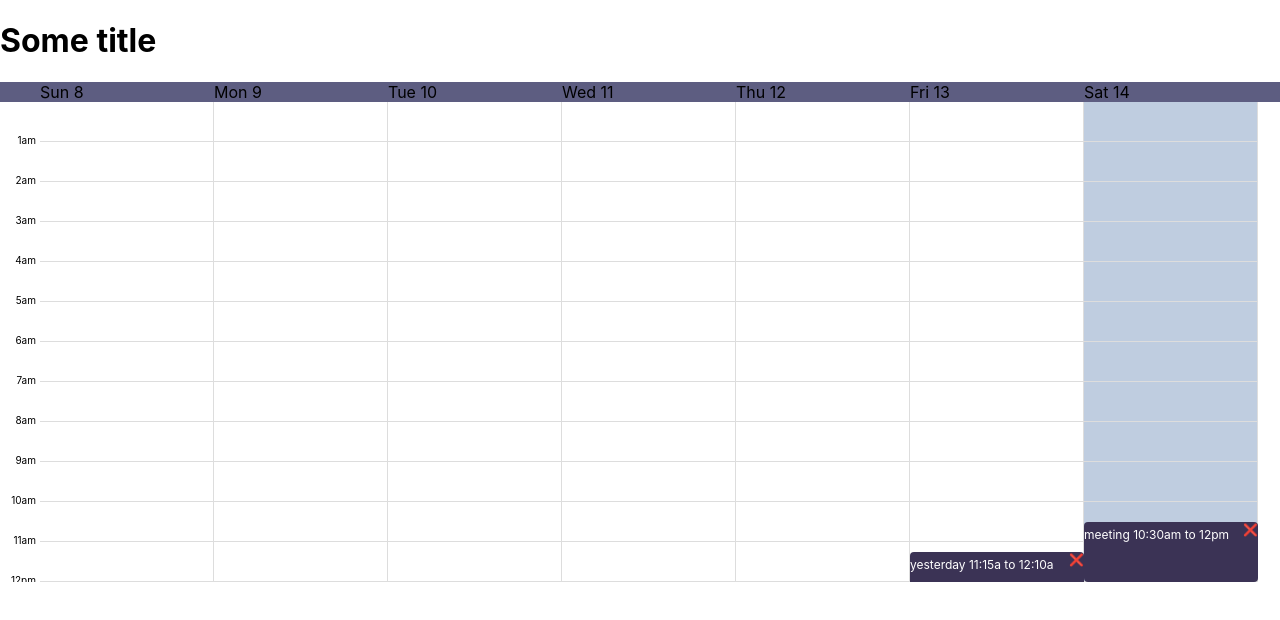
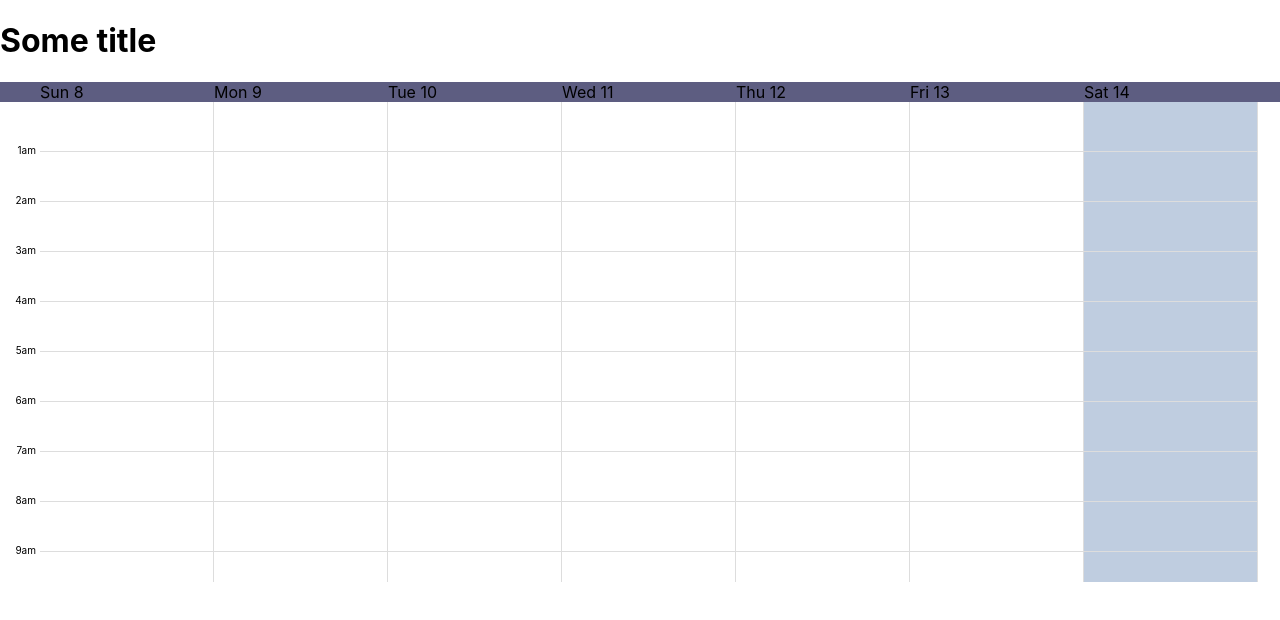
Before and after one commit to hmassad/smarty-calendar, a React (Create React App) app: page / in a window 1280 px wide. Shown: the top 620 px of the page. Built offline with nearby package versions, Linux system fonts and the light colour scheme.

Commit message:
fixed dragging elements at the bottom performance improvement while dragging

```diff
--- a/src/App.js
+++ b/src/App.js
@@ -62,7 +62,7 @@ function App() {
   return (<>
     <h1>Some title</h1>
     <Calendar currentDate={currentDate} timeZone={timeZone} events={events} onCreate={handleCreate} onChange={handleChange} onDelete={handleDelete}
-      style={{height: 500}} pixelsPerHour={40} minHour={0} maxHour={24}/>
+      style={{height: 500}} pixelsPerHour={50} minHour={0} maxHour={24}/>
   </>)
 }
 
--- a/src/Calendar.js
+++ b/src/Calendar.js
@@ -1,4 +1,4 @@
-import React, { useCallback, useEffect, useRef, useState } from 'react';
+import React, { useCallback, useEffect, useMemo, useRef, useState } from 'react';
 import moment from 'moment-timezone';
 import './Calendar.css'
 
@@ -57,7 +57,7 @@ const unselectText = () => {
 };
 
 const DAY_MIN_WIDTH_PX = 60;
-const STEP_MINUTES = 10;
+const STEP_MINUTES = 5;
 
 const DragAction = {
   CREATE: 'CERATE',
@@ -155,10 +155,10 @@ const Calendar = ({ currentDate, timeZone, minHour = 0, maxHour = 24, pixelsPerH
           const minStart = eventDay.clone().add(minHour, 'hours');
           const maxStart = eventDay.clone().add(maxHour, 'hours').subtract(durationMinutes, 'minutes');
           let newStart = calcDateFromPixels(eventDay.toDate(), timeZone, top - dragContextRef.current.offsetY, pixelsPerHour);
-          if (moment(newStart).isAfter(maxStart)) {
+          if (moment(newStart).isBefore(minStart)) {
+            newStart = minStart.toDate();
+          } else if (moment(newStart).isAfter(maxStart)) {
             newStart = maxStart.toDate();
-          } else if (moment(newStart).isBefore(minStart)) {
-            newStart = minStart.toDate();
           }
           let newEnd = moment(newStart).add(durationMinutes, 'minutes').toDate();
           return {
@@ -188,8 +188,8 @@ const Calendar = ({ currentDate, timeZone, minHour = 0, maxHour = 24, pixelsPerH
         case DragAction.CHANGE_END:
           setDragEvent(prev => {
             const eventDay = moment(prev.start).tz(timeZone).startOf('days');
+            const minEnd = moment(prev.start).add(STEP_MINUTES, 'minutes');
             const maxEnd = eventDay.clone().add(maxHour, 'hours');
-            const minEnd = moment(prev.start).add(STEP_MINUTES, 'minutes');
             let newEnd = calcDateFromPixels(eventDay.toDate(), timeZone, top - dragContextRef.current.offsetY, pixelsPerHour);
             if (moment(newEnd).isBefore(minEnd)) {
               newEnd = minEnd.toDate();
@@ -203,7 +203,7 @@ const Calendar = ({ currentDate, timeZone, minHour = 0, maxHour = 24, pixelsPerH
           });
           break;
         default:
-        break;
+          break;
     }
   }, [maxHour, minHour, pixelsPerHour, timeZone]);
 
@@ -222,10 +222,6 @@ const Calendar = ({ currentDate, timeZone, minHour = 0, maxHour = 24, pixelsPerH
       top > (maxHour - minHour) * pixelsPerHour) {
       return;
     }
-    // adjust top to 5 min intervals
-    // TODO correct top to make it 5 min not 4, transform into time domain here before calculations
-    const step = minutesToPixels(STEP_MINUTES, pixelsPerHour);
-    top = step * Math.floor(top / step);
 
     const day = moment(currentDate).tz(timeZone).startOf('week').add(Math.floor(left / dayWidth), 'days').toDate();
 
@@ -239,8 +235,27 @@ const Calendar = ({ currentDate, timeZone, minHour = 0, maxHour = 24, pixelsPerH
     const eventUnderCursor = events.find(event => !event.allDay && event.start.getTime() <= dateUnderCursor.getTime() && event.end.getTime() >= dateUnderCursor.getTime());
     if (eventUnderCursor) {
       const eventTop = calcTop(eventUnderCursor.start, timeZone, minHour, pixelsPerHour);
-      const eventBottom = calcTop(eventUnderCursor.end, timeZone, minHour, pixelsPerHour);
-      const action = (top - eventTop < 5-2) ? DragAction.CHANGE_START : (eventBottom - top <= 5+2) ? DragAction.CHANGE_END : DragAction.MOVE;
+      const eventBottom = moment(eventUnderCursor.end).tz(timeZone).isSame(moment(eventUnderCursor.start).tz(timeZone), 'days') ?
+        calcTop(eventUnderCursor.end, timeZone, minHour, pixelsPerHour) :
+        hoursToPixels(maxHour - minHour, pixelsPerHour);
+      let action;
+      if (eventBottom - eventTop < 20) {
+        if (eventTop < 7) {
+          action = DragAction.CHANGE_END;
+        } else if ((maxHour - minHour) * pixelsPerHour - eventBottom < 5) {
+          action = DragAction.CHANGE_START;
+        } else {
+          action = DragAction.CHANGE_END;
+        }
+      } else {
+        if (top - eventTop < 5) {
+          action = DragAction.CHANGE_START;
+        } else if (eventBottom - top <= 5) {
+          action = DragAction.CHANGE_END;
+        } else {
+          action = DragAction.MOVE;
+        }
+      }
       const offsetY = action === DragAction.CHANGE_END ? top - eventBottom : top - eventTop;
 
       dragContextRef.current = ({
@@ -253,13 +268,19 @@ const Calendar = ({ currentDate, timeZone, minHour = 0, maxHour = 24, pixelsPerH
       });
       setOriginalDragEvent(eventUnderCursor);
     } else {
+      // adjust top to STEP_MINUTES intervals
+      // TODO correct top to make it 5 min not 4, transform into time domain here before calculations
+      const step = minutesToPixels(STEP_MINUTES, pixelsPerHour);
+      const newTop = step * Math.floor(top / step);
+      const newDateUnderCursor = calcDateFromPixels(day, timeZone, newTop, pixelsPerHour);
+
       dragContextRef.current = ({
         action: DragAction.CREATE,
         top
       });
       setDragEvent({
-        start: dateUnderCursor,
-        end: moment(dateUnderCursor).add(30, 'minutes').toDate(),
+        start: newDateUnderCursor,
+        end: moment(newDateUnderCursor).add(30, 'minutes').toDate(),
         summary: 'new event'
       });
     }
@@ -305,6 +326,53 @@ const Calendar = ({ currentDate, timeZone, minHour = 0, maxHour = 24, pixelsPerH
     onDelete && onDelete(event);
   }, [onDelete]);
 
+  const renderedDayEventContainer = useMemo(() => {
+    return weekDates(currentDate, timeZone).map(date => {
+      const isToday_ = isToday(date, timeZone);
+      return (
+        <div className='calendar__content__day__event__container'>
+          { generateArray(minHour, maxHour).map(hour => (
+            <div key={hour} className={`calendar__content__day__slot ${isToday_ ? 'today' : ''}`}
+              style={{top: hoursToPixels(hour - minHour, pixelsPerHour), height: hoursToPixels(1, pixelsPerHour)}}/>
+          ))}
+        </div>
+      );
+    })
+  }, [currentDate, maxHour, minHour, pixelsPerHour, timeZone]);
+
+  const renderedEvents = useMemo(() => {
+    return weekDates(currentDate, timeZone).map(date => {
+      const startOfDay = moment(date).tz(timeZone).startOf('days');
+      return events
+        .filter(event => event) // HACK hot reloader throws an error
+        .filter(event => !event.allDay)
+        .filter(event => !dragOriginalEvent || event !== dragOriginalEvent) // do not render event being dragged
+        .filter(event => startOfDay.isSame(moment(event.start).tz(timeZone), 'days'))
+        .filter(event => moment(event.start).tz(timeZone).hours() <= maxHour)
+        .filter(event =>
+          !moment(event.start).tz(timeZone).isSame(moment(event.end).tz(timeZone), 'days') ||
+          moment(event.start).tz(timeZone).hours() <= maxHour)
+        .map((event, index) => (
+            <div key={index} className='calendar__content__day__event' style={{
+              top: calcTop(event.start, timeZone, minHour, pixelsPerHour),
+              height: calcHeight(event.start, event.end, timeZone, maxHour, pixelsPerHour)}}
+              title={event.summary}
+            >
+              <div className='calendar__content__day__event__container'>
+                <div className='calendar__content__day__event__container__top' />
+                <div className='calendar__content__day__event__container__main'>
+                  {event.summary}
+                </div>
+                <div className='calendar__content__day__event__container__bottom' />
+              </div>
+              <div className='calendar__content__day__event__delete' onClick={() => handleDeleteEventClick(event)}>
+                ❌
+              </div>
+            </div>
+        ));
+    });
+  }, [currentDate, dragOriginalEvent, events, handleDeleteEventClick, maxHour, minHour, pixelsPerHour, timeZone]);
+
   return (
     <div className={`calendar__container ${className || ""}`} style={style} ref={containerRef}>
 
@@ -338,50 +406,17 @@ const Calendar = ({ currentDate, timeZone, minHour = 0, maxHour = 24, pixelsPerH
           ))}
         </div>
 
-        {weekDates(currentDate, timeZone).map(date => {
-          const startOfDay = moment(date).tz(timeZone).startOf('days');
+        {weekDates(currentDate, timeZone).map((date, index) => {
           const isToday_ = isToday(date, timeZone);
 
           return (
             <div key={date} className='calendar__content__day'
               style={{width: dayWidth, minWidth: dayWidth, maxWidth: dayWidth, height: hoursToPixels(maxHour - minHour, pixelsPerHour)}}>
 
-              <div className='calendar__content__day__event__container'>
-                { generateArray(minHour, maxHour).map(hour => (
-                  <div key={hour} className={`calendar__content__day__slot ${isToday_ ? 'today' : ''}`}
-                    style={{top: hoursToPixels(hour - minHour, pixelsPerHour), height: hoursToPixels(1, pixelsPerHour)}}/>
-                ))}
-              </div>
+              { renderedDayEventContainer[index] }
 
               <div className='calendar__content__day__event__container'>
-                { events
-                    .filter(event => event) // HACK hot reloader throws an error
-                    .filter(event => !event.allDay)
-                    .filter(event => !dragOriginalEvent || event !== dragOriginalEvent) // do not render event being dragged
-                    .filter(event => startOfDay.isSame(moment(event.start).tz(timeZone), 'days'))
-                    .filter(event => moment(event.start).tz(timeZone).hours() <= maxHour)
-                    .filter(event =>
-                      !moment(event.start).tz(timeZone).isSame(moment(event.end).tz(timeZone), 'days') ||
-                      moment(event.start).tz(timeZone).hours() <= maxHour)
-                    .map((event, index) => (
-                        <div key={index} className='calendar__content__day__event' style={{
-                          top: calcTop(event.start, timeZone, minHour, pixelsPerHour),
-                          height: calcHeight(event.start, event.end, timeZone, maxHour, pixelsPerHour)}}
-                          title={event.summary}
-                        >
-                          <div className='calendar__content__day__event__container'>
-                            <div className='calendar__content__day__event__container__top' />
-                            <div className='calendar__content__day__event__container__main'>
-                              {event.summary}
-                            </div>
-                            <div className='calendar__content__day__event__container__bottom' />
-                          </div>
-                          <div className='calendar__content__day__event__delete' onClick={() => handleDeleteEventClick(event)}>
-                            ❌
-                          </div>
-                        </div>
-                    ))
-                }
+                { renderedEvents[index] }
                 { dragEvent && moment(dragEvent.start).tz(timeZone).isSame(moment(date).tz(timeZone), 'days') ? (
                   <div className='calendar__content__day__drag-create-event' style={{
                     top: calcTop(dragEvent.start, timeZone, minHour, pixelsPerHour),
```
Also changed, not shown: 1 other file (tests, documents, lock files or other folders).
